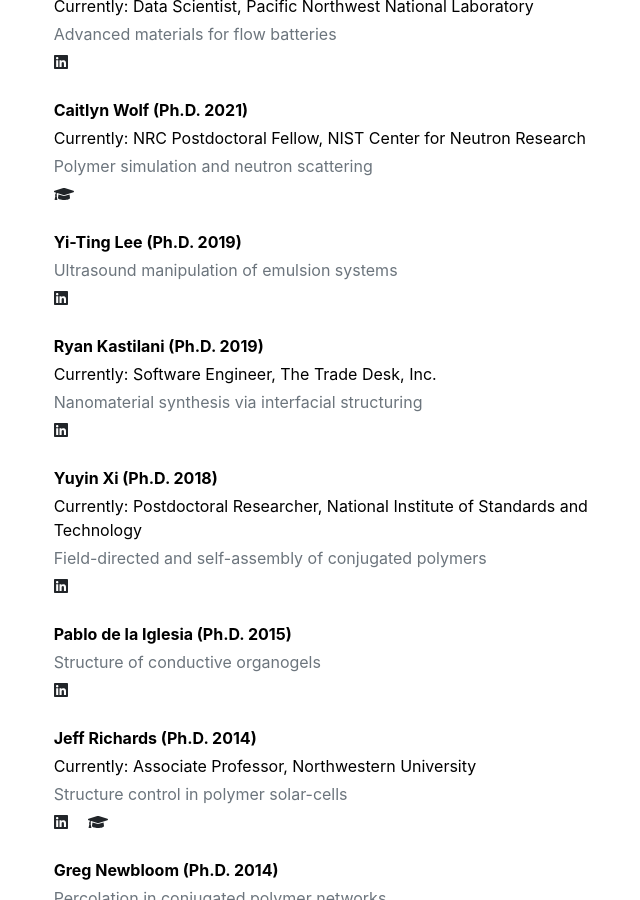
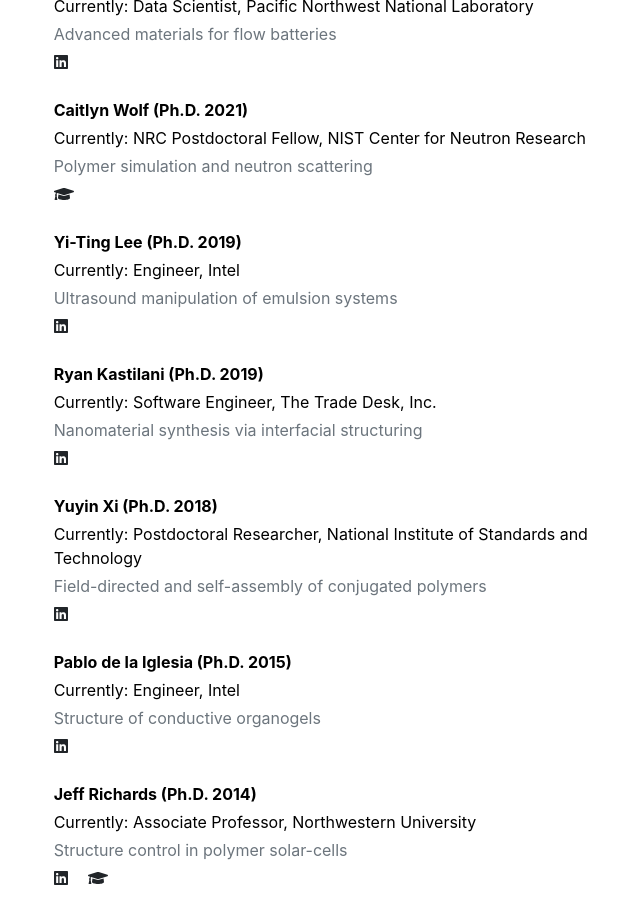
Before and after one commit to LiloUW/LiloUW.github.io, a Jekyll site: the page built from people.md, in a window 1280 px wide and 900 px high, scrolled down 5007 px. Shown: the whole window, without its empty margins (393-1033 px from the left). Built offline with Jekyll 4.4.1, drawn with Linux system fonts in a browser that asks for light colours.

Commit message:
Update People

```diff
--- a/_data/people.yml
+++ b/_data/people.yml
@@ -42,10 +42,10 @@
   - {name: 'Kacper Lachowski (Ph.D. 2023)', now: 'Scientist, Arzeda', research: 'Self-assembly in sequence defined polymers and their use in controlled synthesis of nanomaterials', linkedin: 'https://www.linkedin.com/in/klachowski/', website: 'https://www.moles.washington.edu/student/kacper-lachowski/'}
   - {name: 'Jaime Rodriguez (Ph.D. 2021)', now: 'Data Scientist, Pacific Northwest National Laboratory', research: 'Advanced materials for flow batteries', linkedin: 'https://www.linkedin.com/in/jaimerodriguez26/'}
   - {name: 'Caitlyn Wolf (Ph.D. 2021)', now: 'NRC Postdoctoral Fellow, NIST Center for Neutron Research', research: 'Polymer simulation and neutron scattering', scholar: 'https://scholar.google.com/citations?user=RZdroV4AAAAJ&hl=en'}
-  - {name: 'Yi-Ting Lee (Ph.D. 2019)', research: 'Ultrasound manipulation of emulsion systems', linkedin: 'https://www.linkedin.com/in/yi-ting-lee-2267135b/'}
+  - {name: 'Yi-Ting Lee (Ph.D. 2019)', now: 'Engineer, Intel', research: 'Ultrasound manipulation of emulsion systems', linkedin: 'https://www.linkedin.com/in/yi-ting-lee-2267135b/'}
   - {name: 'Ryan Kastilani (Ph.D. 2019)', now: 'Software Engineer, The Trade Desk, Inc.', research: 'Nanomaterial synthesis via interfacial structuring', linkedin: 'https://www.linkedin.com/in/ryan-kastilani/'}
   - {name: 'Yuyin Xi (Ph.D. 2018)', now: 'Postdoctoral Researcher, National Institute of Standards and Technology', research: 'Field-directed and self-assembly of conjugated polymers', linkedin: 'https://www.linkedin.com/in/yuyin-xi-03339b3b/'}
-  - {name: 'Pablo de la Iglesia (Ph.D. 2015)', research: 'Structure of conductive organogels', linkedin: 'https://www.linkedin.com/in/pablo-de-la-iglesia-13854912/'}
+  - {name: 'Pablo de la Iglesia (Ph.D. 2015)', now: 'Engineer, Intel', research: 'Structure of conductive organogels', linkedin: 'https://www.linkedin.com/in/pablo-de-la-iglesia-13854912/'}
   - {name: 'Jeff Richards (Ph.D. 2014)', now: 'Associate Professor, Northwestern University', research: 'Structure control in polymer solar-cells', linkedin: 'https://www.linkedin.com/in/jeffrey-richards-90617512/', scholar: 'https://scholar.google.com/citations?user=pfAdrBcAAAAJ&hl=en'}
   - {name: 'Greg Newbloom (Ph.D. 2014)', research: 'Percolation in conjugated polymer networks', note: 'See also: Postdoctoral Researchers', linkedin: 'https://www.linkedin.com/in/greg-newbloom-ab125458/'}
   - {name: 'Monica Ospinal (Ph.D. 2013)', research: 'Advanced nanostructures for protein separations'}
```
